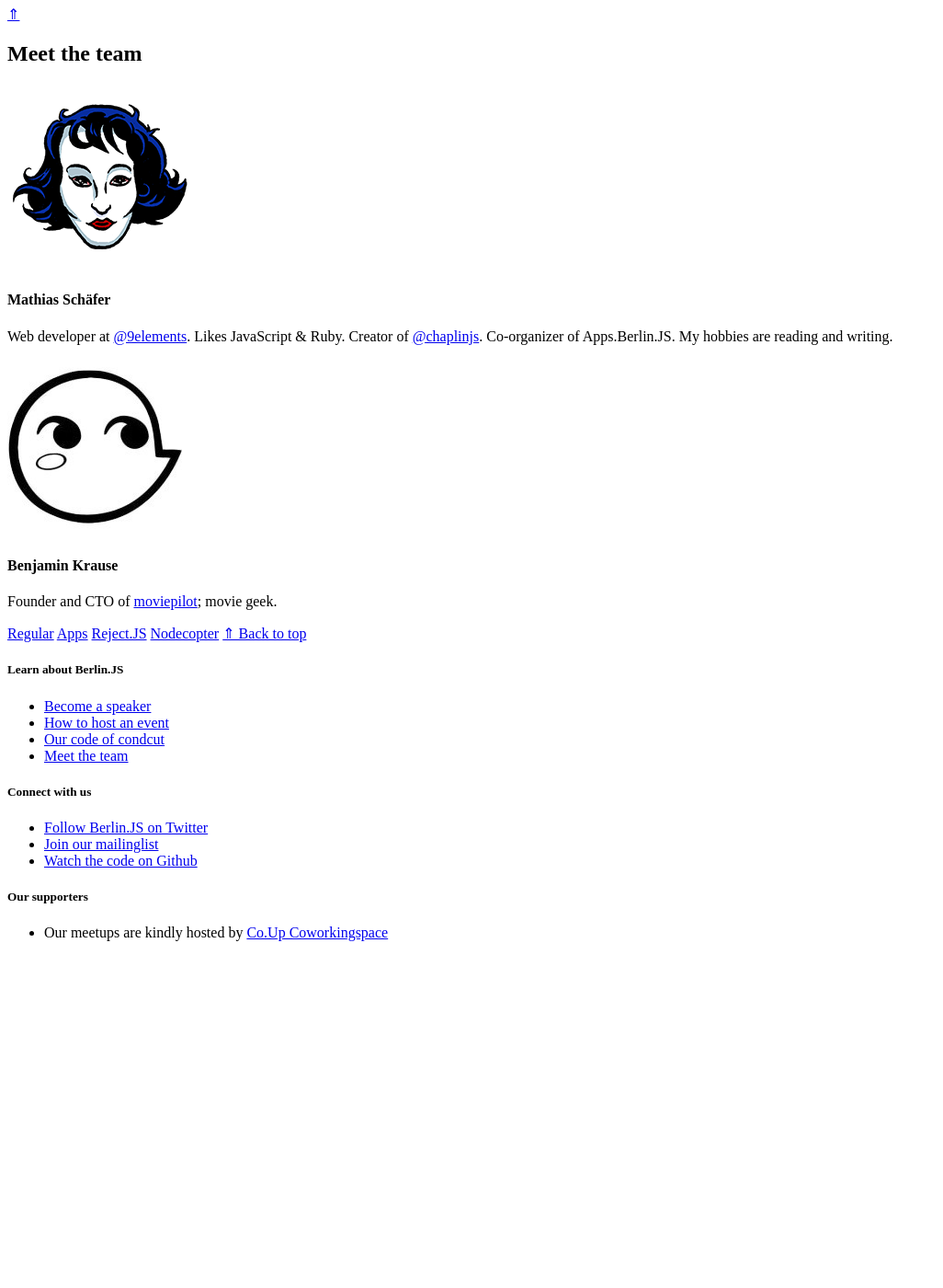
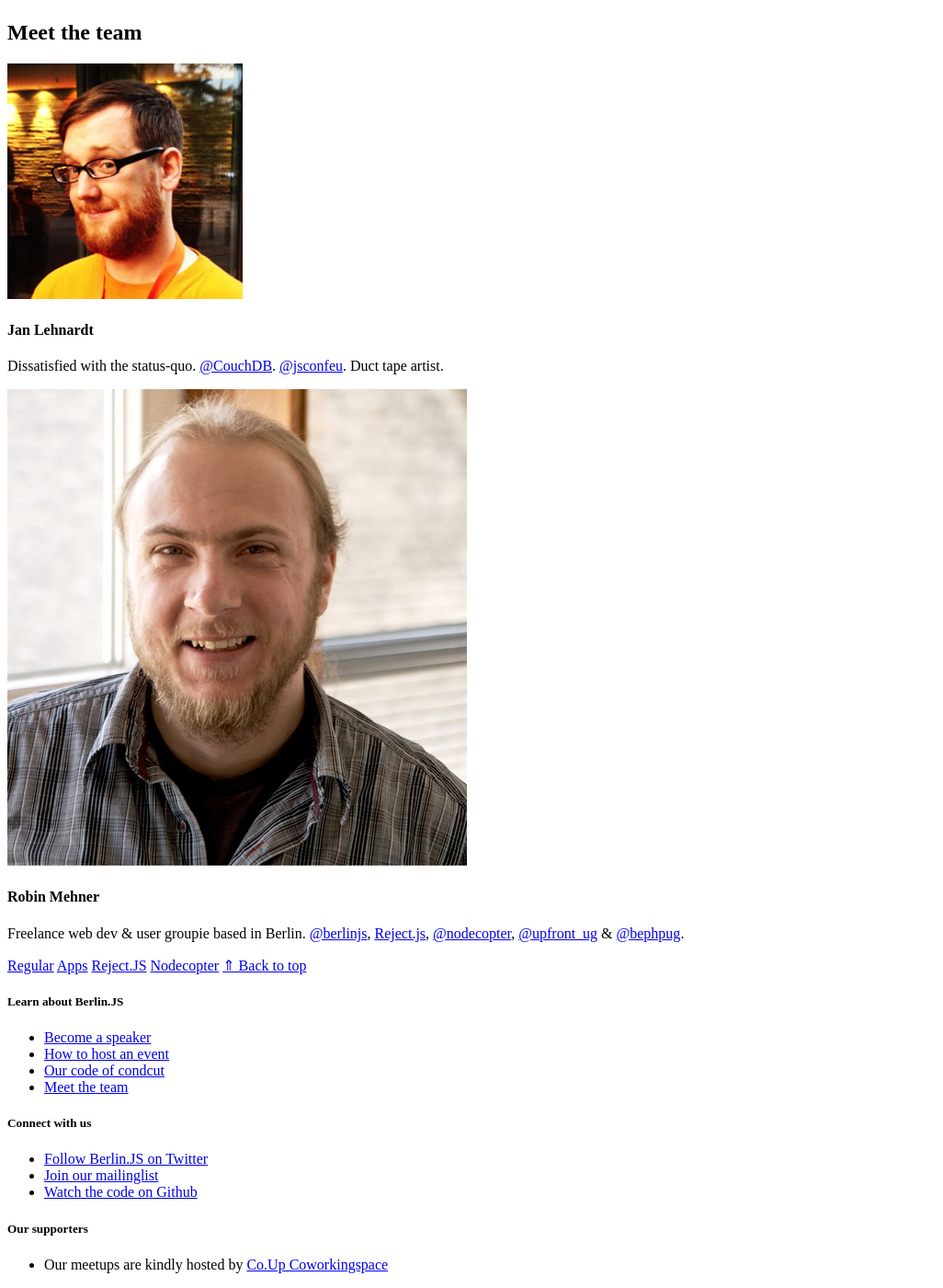
Before and after one commit to berlinjs/new-berlinjs.org, a Jekyll site: the page built from regular.html, in a window 1280 px wide and 1400 px high, scrolled down 1199 px. Shown: the whole window at 92% size, without its empty margins (0-1026 px from the left). Built offline with Jekyll 4.4.1, drawn with Linux system fonts in a browser that asks for light colours; some web fonts are replaced; before the commit the page ends 2238 px from its top, so only the background shows below that; some of the changed text lies outside the part shown.

Commit message:
recovering the UG teams

```diff
--- a/_layouts/ug.html
+++ b/_layouts/ug.html
@@ -102,38 +102,15 @@
             <a href="#top" class="button back-to-top">&uArr;</a>
           </article>
           <article id="about" class="content">
-            {{ content }}
+            {{ page.blurb | markdownify }}
             <a href="#top" class="button back-to-top">&uArr;</a>
           </article>
           <article id="team" class="content team cf">
             <h2>Meet the team</h2>
-            <div class="person">
-              <div class="person-picture">
-                <img src="images/team/mathias_schaefer.png" alt="Mathias Schäfer">
-                <span class="person-links">
-                  <a class="icon-twitter" href="https://twitter.com/molily"></a>
-                  <a class="icon-cloud" href="http://molily.de/"></a>
-                </span>
-              </div>
-              <div class="person-info">
-                <h4 class="person-name">Mathias Schäfer</h4>
-                <p>
-                  Web developer at <a href="https://twitter.com/9elements">@9elements</a>. Likes JavaScript & Ruby. Creator of <a href="https://twitter.com/chaplinjs">@chaplinjs</a>. Co-organizer of Apps.Berlin.JS. My hobbies are reading and writing.
-                </p>
-              </div>
-            </div>
-            <div class="person">
-              <div class="person-picture">
-                <img src="images/team/benjamin_krause.jpeg" alt="Benjamin Krause">
-                <span class="person-links">
-                  <a class="icon-twitter" href="https://twitter.com/omdb"></a>
-                </span>
-              </div>
-              <div class="person-info">
-                <h4 class="person-name">Benjamin Krause</h4>
-                <p>Founder and CTO of <a href="http://www.moviepilot.com/">moviepilot</a>; movie geek.</p>
-              </div>
-            </div>
+            {% comment %}
+              for now the team is the “content” since it's the hardest to express as yaml/markdown.
+            {% endcomment %}
+            {{ content }}
           </article>
         </div>
       </div>
--- a/regular.html
+++ b/regular.html
@@ -10,15 +10,42 @@ location: |
   <a href="http://co-up.de">Co.Up Coworkingspace</a>, third floor
   <span>Adalbertstraße 7-8, Berlin-Kreuzberg</span><br>
   <a href="https://maps.google.de/maps/ms?msid=207696417173809255317.0004d48006688928a9cf9&msa=0" class="button">Directions</a>
+blurb: |
+  #The original meetup
+
+  ##JavaScript goodness since 2011
+
+  Lorem ipsum dolor sit amet, consectetur adipisicing elit, sed do eiusmod tempor incididunt ut labore et dolore magna aliqua. Ut enim ad minim veniam, quis nostrud exercitation ullamco laboris nisi ut aliquip ex ea commodo consequat.
+
+  Duis aute irure dolor in reprehenderit in voluptate velit esse cillum dolore eu fugiat nulla pariatur. Excepteur sint occaecat cupidatat non proident, sunt in culpa qui officia deserunt mollit anim id est laborum.
 ---
-<h2>The original meetup</h2>
-<h3>JavaScript goodness since 2011</h3>
-<p>
-  Lorem ipsum dolor sit amet, consectetur adipisicing elit, sed do eiusmod tempor incididunt ut labore et dolore magna aliqua. Ut enim ad minim veniam, quis nostrud exercitation ullamco laboris nisi ut aliquip ex ea commodo
-  consequat.
-</p>
-<p>
-  Duis aute irure dolor in reprehenderit in voluptate velit esse
-  cillum dolore eu fugiat nulla pariatur. Excepteur sint occaecat cupidatat non
-  proident, sunt in culpa qui officia deserunt mollit anim id est laborum.
-</p>
+<div class="person">
+  <div class="person-picture">
+    <img src="images/team/jan_lenhardt.png" alt="Jan Lehnardt"/>
+    <span class="person-links">
+      <a class="icon-twitter" href="https://twitter.com/janl"></a>
+      <a class="icon-cloud" href="http://writing.jan.io"></a>
+    </span>
+  </div>
+  <div class="person-info">
+    <h4 class="person-name">Jan Lehnardt</h4>
+    <p>
+      Dissatisfied with the status-quo. <a href="https://twitter.com/CouchDB">@CouchDB</a>. <a href="https://twitter.com/jsconfeu">@jsconfeu</a>. Duct tape artist.
+    </p>
+  </div>
+</div>
+<div class="person">
+  <div class="person-picture">
+    <img src="images/team/robin_mehner.jpeg" alt="Robin Mehner"/>
+    <span class="person-links">
+      <a class="icon-twitter" href="https://twitter.com/rmehner"></a>
+      <a class="icon-cloud" href="http://coding-robin.de"></a>
+    </span>
+  </div>
+  <div class="person-info">
+    <h4 class="person-name">Robin Mehner</h4>
+    <p>
+      Freelance web dev & user groupie based in Berlin. <a href="https://twitter.com/berlinjs">@berlinjs</a>, <a href="http://rejectjs.org">Reject.js</a>, <a href="https://twitter.com/nodecopter">@nodecopter</a>, <a href="https://twitter.com/upfront_ug">@upfront_ug</a> & <a href="https://twitter.com/bephpug">@bephpug</a>.
+    </p>
+  </div>
+</div>
```
Also changed, not shown: apps.html (+46 -20 lines).
